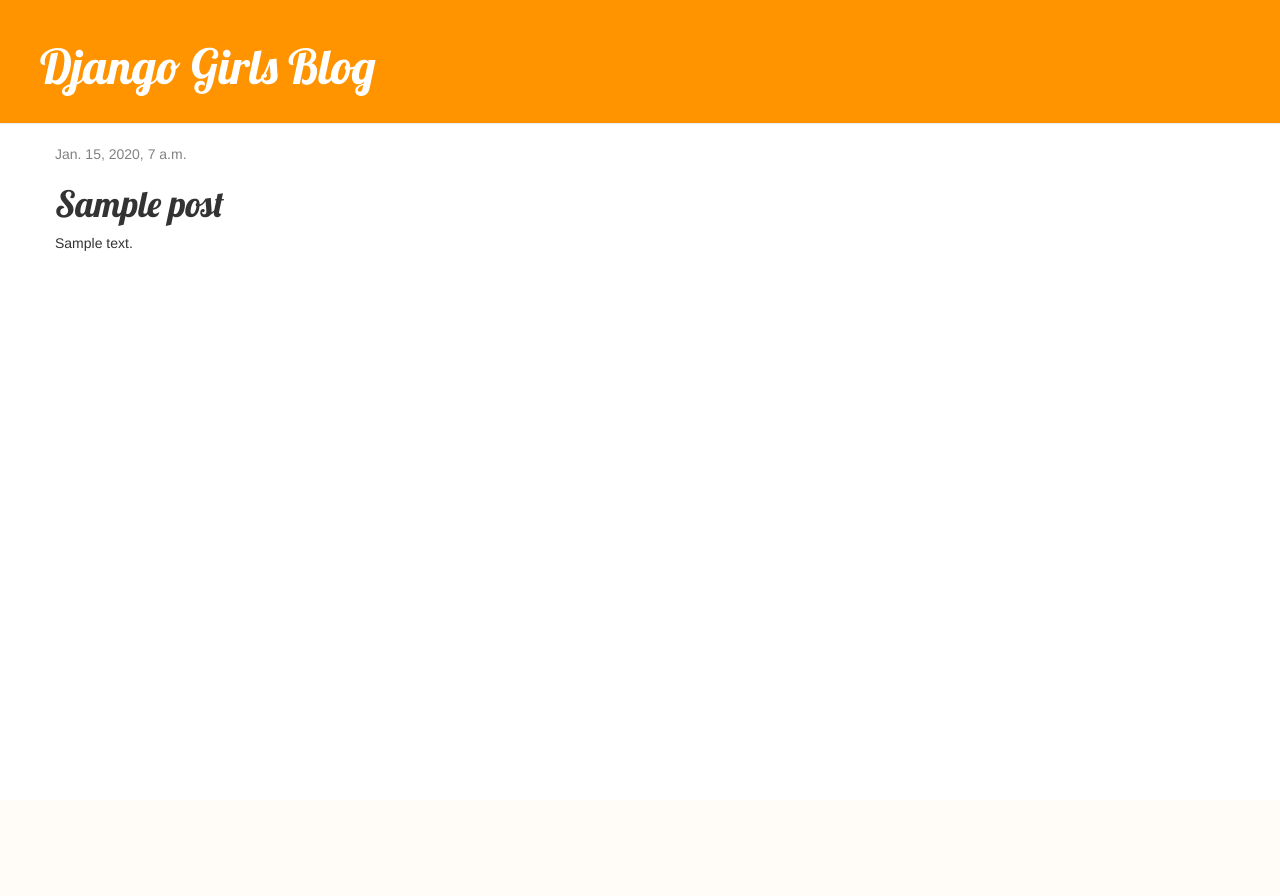
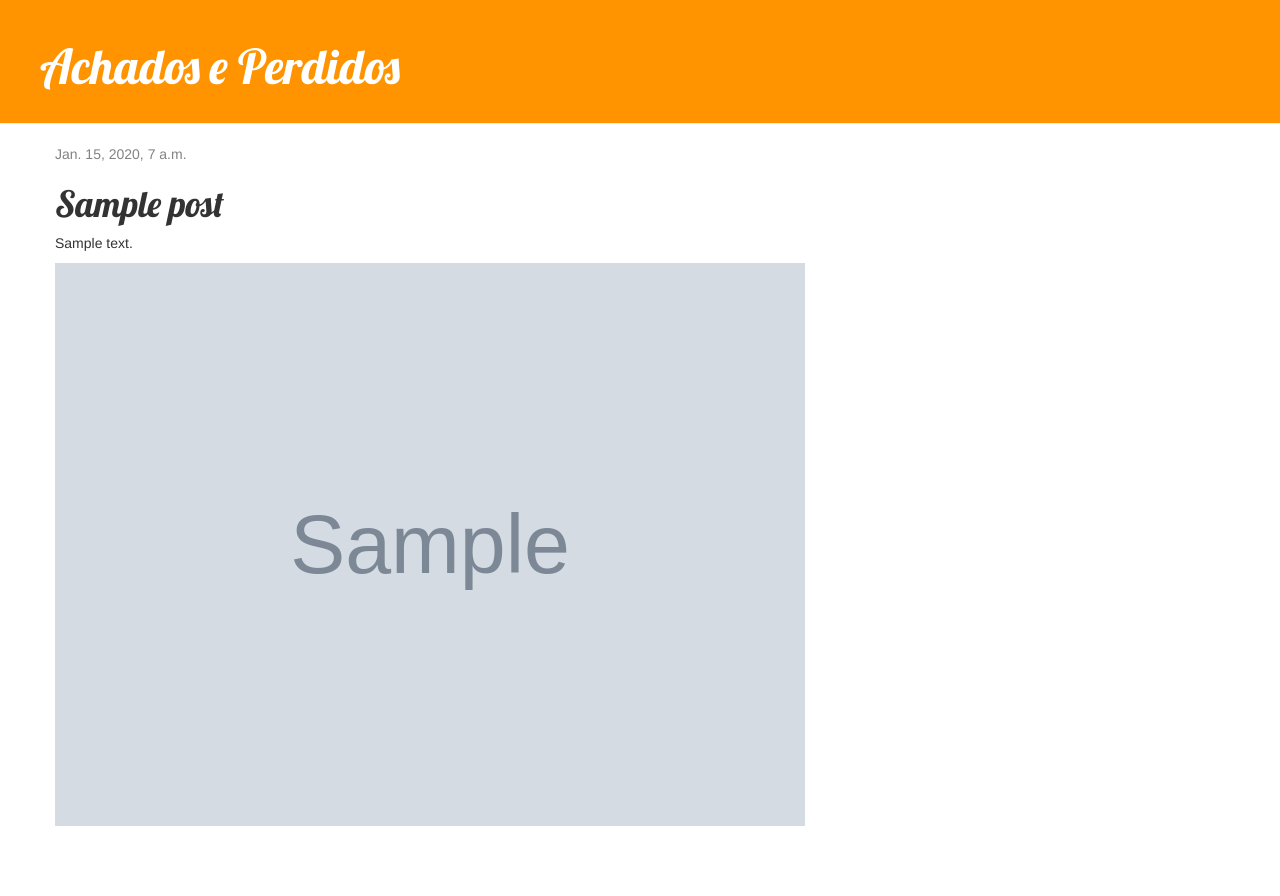
Before and after one commit to achadosifba/achadoseperdidosifbaconquista, a Django app: page /post/1/ in a window 1280 px wide. Before the commit the page ends 251 px from the top, so only its background shows below. Run offline with Django 3.2, Linux system fonts and the light colour scheme; tables that the repository leaves empty hold one stand-in row (values such as "Sample post"); grey boxes marked "Sample" are stand-in pictures; some libraries are stand-ins or nearby versions.

Commit message:
Funconando com foto

```diff
--- a/achadoseperdidos/settings.py
+++ b/achadoseperdidos/settings.py
@@ -120,3 +120,6 @@ USE_TZ = True
 
 STATIC_URL = '/static/'
 STATIC_ROOT = os.path.join(BASE_DIR, 'static')
+
+MEDIA_URL = '/media/'
+MEDIA_ROOT = os.path.join(BASE_DIR, 'media')
--- a/achadoseperdidos/urls.py
+++ b/achadoseperdidos/urls.py
@@ -1,7 +1,13 @@
 from django.urls import path, include
 from django.contrib import admin
+from django.conf.urls.static import static
+from django.contrib.staticfiles.urls import staticfiles_urlpatterns
+from django.conf import settings
 
 urlpatterns = [
     path('admin/', admin.site.urls),
     path('', include('blog.urls')),
 ]
+
+urlpatterns += staticfiles_urlpatterns()
+urlpatterns += static(settings.MEDIA_URL, document_root=settings.MEDIA_ROOT)
--- a/blog/models.py
+++ b/blog/models.py
@@ -10,6 +10,8 @@ class Post(models.Model):
             default=timezone.now)
     published_date = models.DateTimeField(
             blank=True, null=True)
+    thumb = models.ImageField(default='default.png',blank=True)
+
 
     def publish(self):
         self.published_date = timezone.now()
@@ -17,3 +19,6 @@ class Post(models.Model):
 
     def __str__(self):
         return self.title
+
+    def snippet(self):
+        return self.body[:50]+'...'
--- a/blog/static/css/blog.css
+++ b/blog/static/css/blog.css
@@ -1,5 +1,5 @@
 h1 a {
-    color: #993399;
+    color: #FCA205;
     font-family: 'Lobster';
 }
 
--- a/blog/templates/blog/base.html
+++ b/blog/templates/blog/base.html
@@ -1,7 +1,7 @@
 {% load static %}
 <html>
     <head>
-        <title>Django Girls blog</title>
+        <title>Achados e Perdidos</title>
         <link rel="stylesheet" href="//maxcdn.bootstrapcdn.com/bootstrap/3.2.0/css/bootstrap.min.css">
         <link rel="stylesheet" href="//maxcdn.bootstrapcdn.com/bootstrap/3.2.0/css/bootstrap-theme.min.css">
         <link href='//fonts.googleapis.com/css?family=Lobster&subset=latin,latin-ext' rel='stylesheet' type='text/css'>
@@ -12,7 +12,7 @@
           {% if user.is_authenticated %}
             <a href="{% url 'post_new' %}" class="top-menu"><span class="glyphicon glyphicon-plus"></span></a>
           {% endif %}
-            <h1><a href="/">Django Girls Blog</a></h1>
+            <h1><a href="/">Achados e Perdidos</a></h1>
         </div>
         <div class="content container">
             <div class="row">
--- a/blog/templates/blog/post_detail.html
+++ b/blog/templates/blog/post_detail.html
@@ -6,11 +6,20 @@
             <div class="date">
                 {{ post.published_date }}
             </div>
+
+
+
+
+
+
         {% endif %}
         {% if user.is_authenticated %}
     <a class="btn btn-default" href="{% url 'post_edit' pk=post.pk %}"><span class="glyphicon glyphicon-pencil"></span></a>
         {% endif %}
         <h1>{{ post.title }}</h1>
         <p>{{ post.text|linebreaksbr }}</p>
+
+        <img width="100%" src="{{post.thumb.url}}"/>
+
     </div>
 {% endblock %}
```
Also changed, not shown: blog/templates/articles/article_detail.html (added, +12 -0 lines), blog/migrations/0002_post_thumb.py (added), media/camisa.jpg (added), media/default.png (added). Lines whose indentation alone changed are shown as unchanged.
